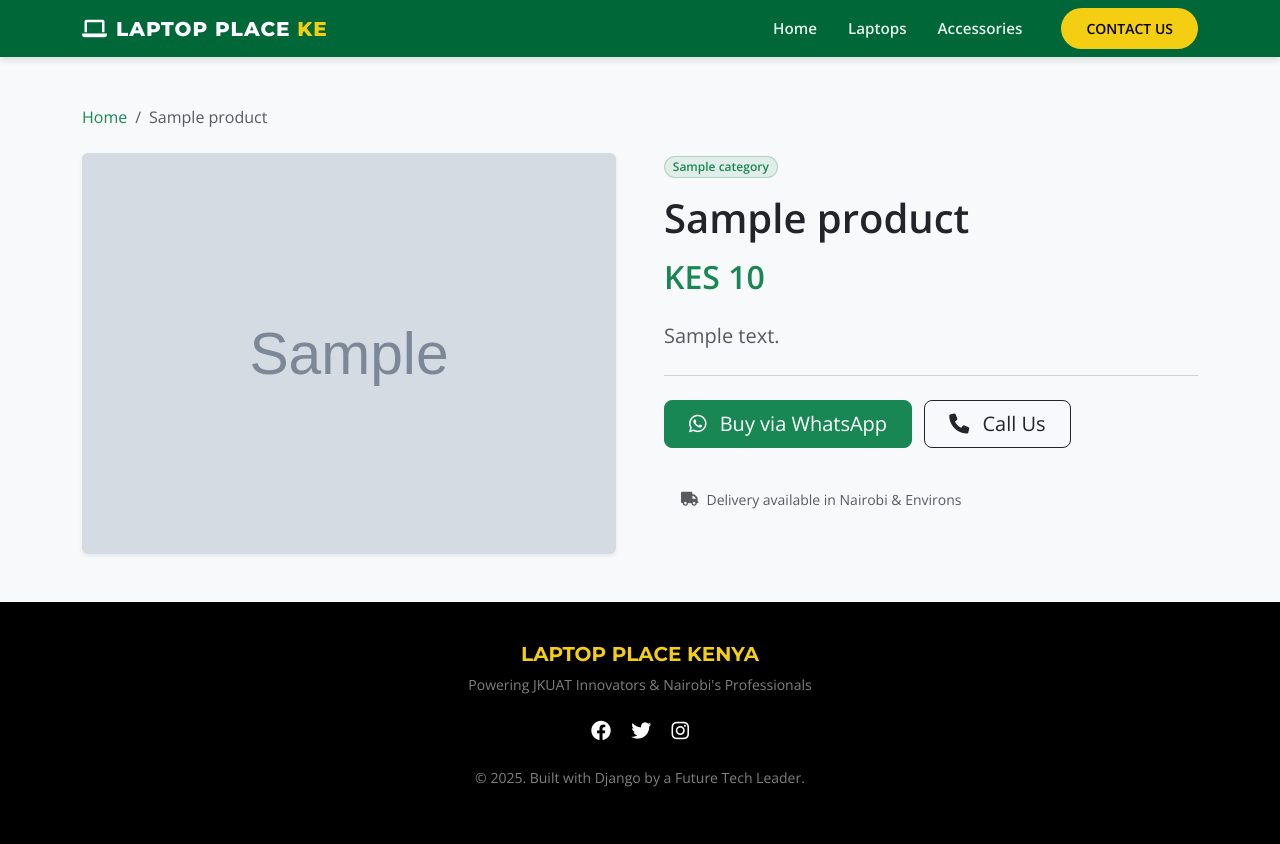
After one commit to kelvin-keter/laptop-place-v2, a Django app: page /product/1/ in a window 1280 px wide. The commit adds this page. Run offline with Django 5.2, Linux system fonts and the light colour scheme; tables that the repository leaves empty hold one stand-in row (values such as "Sample post"); grey boxes marked "Sample" are stand-in pictures.

Commit message:
Add product detail page and WhatsApp integration

```diff
--- a/config/urls.py
+++ b/config/urls.py
@@ -1,15 +1,22 @@
 from django.contrib import admin
 from django.urls import path
-from core.views import index
-from django.conf import settings             # New import
-from django.conf.urls.static import static   # New import
+# We import views from the 'core' app folder
+from core.views import index, product_detail
+from django.conf import settings
+from django.conf.urls.static import static
 
 urlpatterns = [
+    # Admin Panel
     path('admin/', admin.site.urls),
+
+    # Homepage (http://your-site.com/)
     path('', index, name='index'),
+
+    # Product Detail Page (http://your-site.com/product/1/)
+    # <int:pk> means "expect a number here" (like an ID)
+    path('product/<int:pk>/', product_detail, name='product_detail'),
 ]
 
-# This is the magic part:
-# It tells Django to serve media files when running locally
+# This ensures images load correctly when you run the server locally
 if settings.DEBUG:
     urlpatterns += static(settings.MEDIA_URL, document_root=settings.MEDIA_ROOT)
--- a/core/templates/core/index.html
+++ b/core/templates/core/index.html
@@ -71,7 +71,7 @@
 
                     <div class="d-flex justify-content-between align-items-center">
                         <span class="h5 fw-bold text-dark mb-0">KES {{ product.price }}</span>
-                        <a href="#" class="btn btn-outline-success btn-sm rounded-pill">Details</a>
+                        <a href="{% url 'product_detail' product.id %}" class="btn btn-outline-success btn-sm rounded-pill">Details</a>
                     </div>
                 </div>
             </div>
--- /dev/null
+++ b/core/templates/core/product_detail.html
@@ -0,0 +1,54 @@
+{% extends 'core/base.html' %}
+
+{% block content %}
+<div class="container py-5">
+
+    <nav aria-label="breadcrumb" class="mb-4">
+        <ol class="breadcrumb">
+            <li class="breadcrumb-item"><a href="{% url 'index' %}" class="text-success text-decoration-none">Home</a></li>
+            <li class="breadcrumb-item active" aria-current="page">{{ product.name }}</li>
+        </ol>
+    </nav>
+
+    <div class="row g-5">
+        <div class="col-md-6">
+            <div class="card border-0 shadow-sm">
+                {% if product.image %}
+                <img src="{{ product.image.url }}" class="img-fluid rounded" alt="{{ product.name }}">
+                {% else %}
+                <div class="bg-light d-flex align-items-center justify-content-center text-muted rounded" style="height: 400px;">
+                    <i class="fas fa-camera fa-4x"></i>
+                </div>
+                {% endif %}
+            </div>
+        </div>
+
+        <div class="col-md-6">
+            <span class="badge bg-success bg-opacity-10 text-success border border-success border-opacity-25 rounded-pill mb-3">
+                {{ product.category.name }}
+            </span>
+            <h1 class="fw-bold mb-3">{{ product.name }}</h1>
+            <h2 class="text-success fw-bold mb-4">KES {{ product.price }}</h2>
+
+            <p class="lead text-muted mb-4">{{ product.description }}</p>
+
+            <hr class="my-4 text-muted opacity-25">
+
+            <div class="d-grid gap-2 d-md-block">
+                <a href="https://wa.me/254700000000?text=Hi,%20I%20am%20interested%20in%20the%20{{ product.name }}" target="_blank" class="btn btn-success btn-lg px-4 me-md-2">
+                    <i class="fab fa-whatsapp me-2"></i> Buy via WhatsApp
+                </a>
+                <a href="tel:+254700000000" class="btn btn-outline-dark btn-lg px-4">
+                    <i class="fas fa-phone me-2"></i> Call Us
+                </a>
+            </div>
+
+            <div class="mt-4 p-3 bg-light rounded border border-light">
+                <div class="d-flex align-items-center text-muted small">
+                    <i class="fas fa-truck me-2"></i> <span>Delivery available in Nairobi & Environs</span>
+                </div>
+            </div>
+        </div>
+    </div>
+</div>
+{% endblock %}
--- a/core/views.py
+++ b/core/views.py
@@ -1,11 +1,19 @@
-from django.shortcuts import render
+from django.shortcuts import render, get_object_or_404  # Added get_object_or_404
 from .models import Product
 
 def index(request):
     # Fetch all products from the database
+    # PRESERVED: We keep your logic to only show available items
     products = Product.objects.filter(in_stock=True)
 
     context = {
         'products': products
     }
     return render(request, 'core/index.html', context)
+
+# NEW: This view fetches one specific product
+def product_detail(request, pk):
+    # 'pk' is the Primary Key (ID) of the laptop
+    # get_object_or_404 tries to find it, or shows a 404 error if the ID is wrong
+    product = get_object_or_404(Product, pk=pk)
+    return render(request, 'core/product_detail.html', {'product': product})
```
